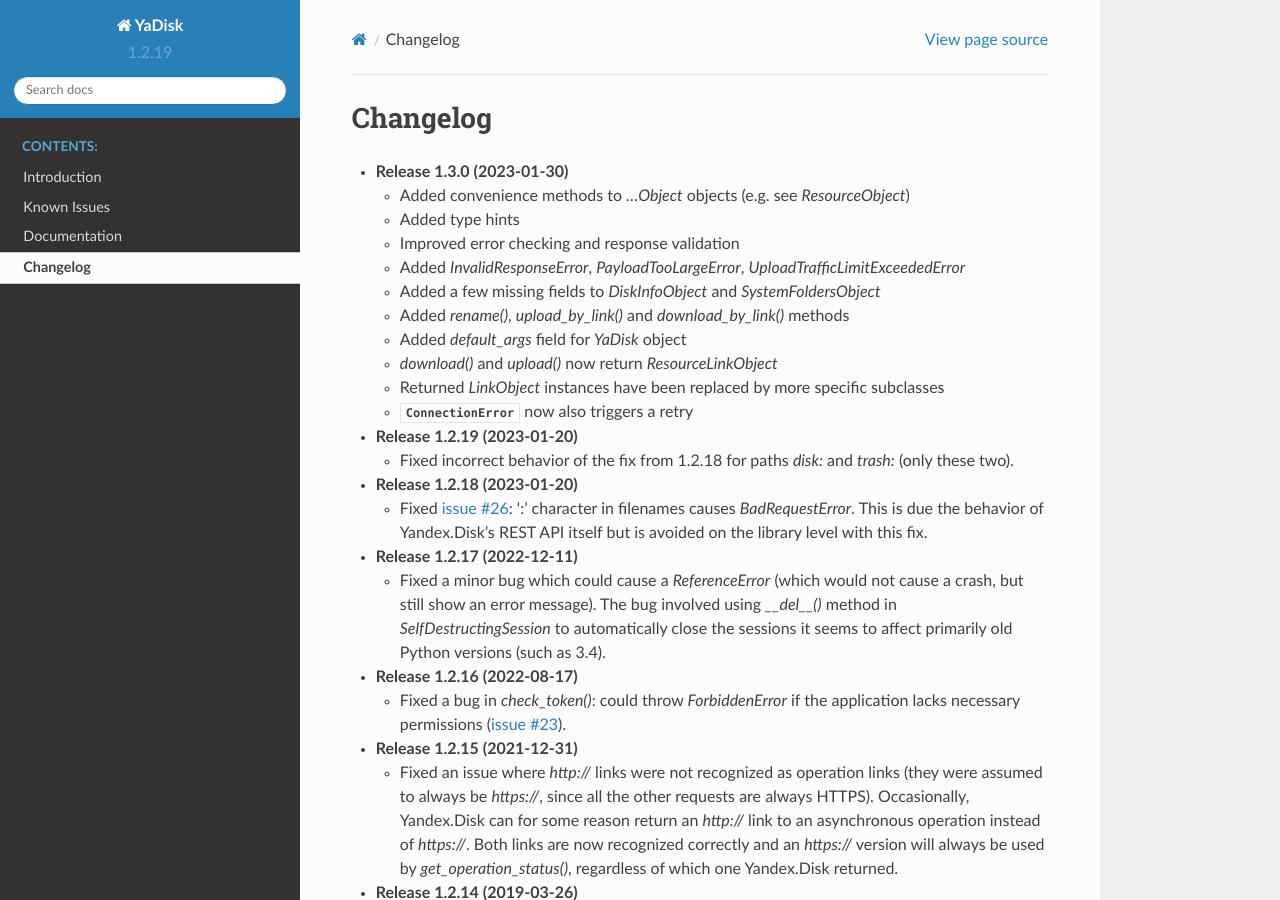
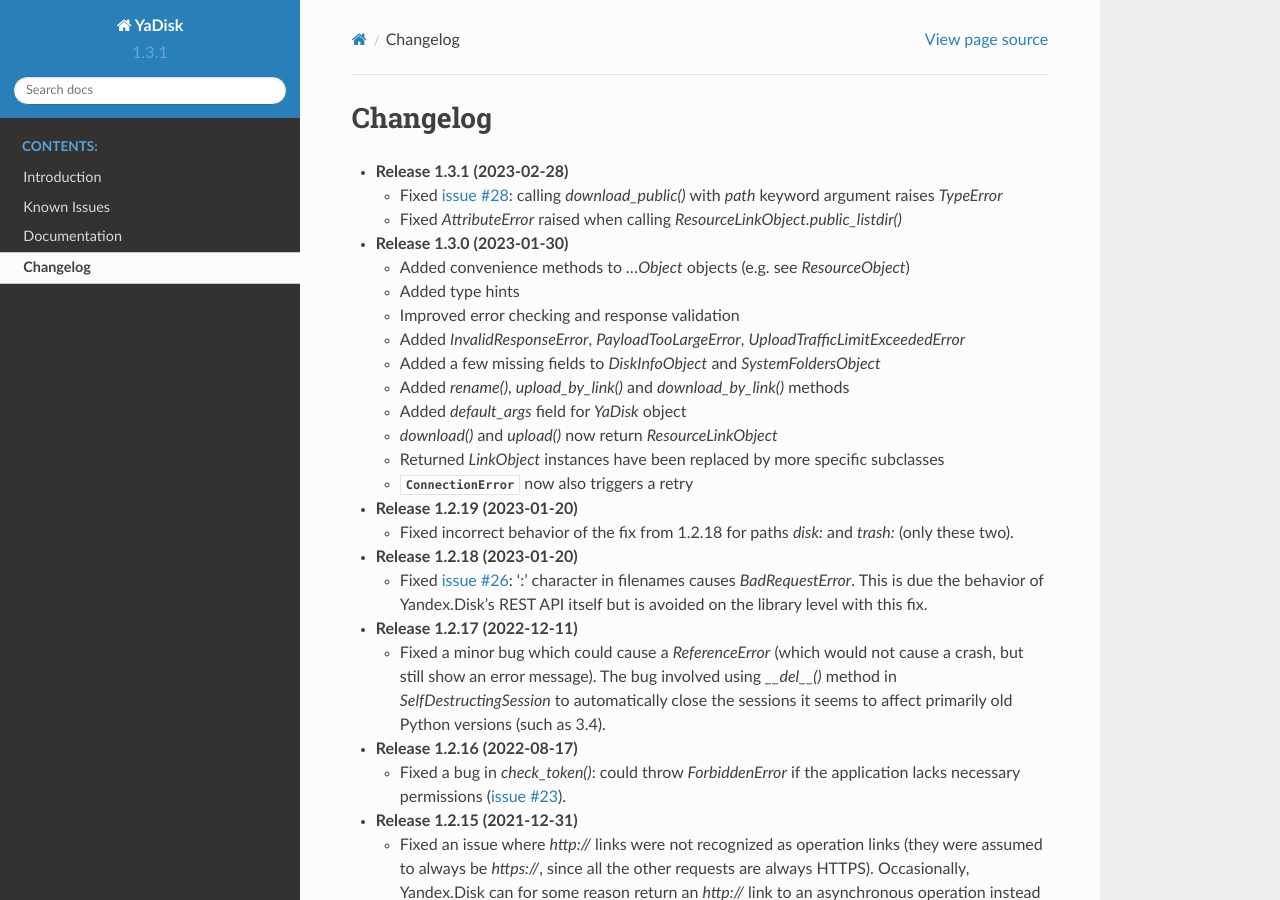
Before and after one commit to ivknv/yadisk, a Sphinx documentation site: the page built from docs/changelog.rst, in a window 1280 px wide and 900 px high. Built offline with Sphinx 7.4.7 and the Read the Docs theme 2.0.0, drawn with Linux system fonts in a browser that asks for light colours.

Commit message:
Version 1.3.1

```diff
--- a/README.en.rst
+++ b/README.en.rst
@@ -76,6 +76,12 @@
 .. _issue #7: https://github.com/ivknv/yadisk/issues/7
 .. _issue #23: https://github.com/ivknv/yadisk/issues/23
 .. _issue #26: https://github.com/ivknv/yadisk/issues/26
+.. _issue #28: https://github.com/ivknv/yadisk/issues/28
+
+* **Release 1.3.1 (2023-02-28)**
+
+  * Fixed `issue #28`_: calling :code:`download_public()` with :code:`path` keyword argument raises :code:`TypeError`
+  * Fixed :code:`AttributeError` raised when calling :code:`ResourceLinkObject.public_listdir()`
 
 * **Release 1.3.0 (2023-01-30)**
 
--- a/README.rst
+++ b/README.rst
@@ -76,6 +76,12 @@
 .. _issue #7: https://github.com/ivknv/yadisk/issues/7
 .. _issue #23: https://github.com/ivknv/yadisk/issues/23
 .. _issue #26: https://github.com/ivknv/yadisk/issues/26
+.. _issue #28: https://github.com/ivknv/yadisk/issues/28
+
+* **Release 1.3.1 (2023-02-28)**
+
+  * Исправлено `issue #28`_: :code:`TypeError` при вызове :code:`download_public()` с параметром :code:`path`
+  * Исправлено :code:`AttributeError` при вызове :code:`ResourceLinkObject.public_listdir()`
 
 * **Release 1.3.0 (2023-01-30)**
 
--- a/README.ru.rst
+++ b/README.ru.rst
@@ -76,6 +76,12 @@
 .. _issue #7: https://github.com/ivknv/yadisk/issues/7
 .. _issue #23: https://github.com/ivknv/yadisk/issues/23
 .. _issue #26: https://github.com/ivknv/yadisk/issues/26
+.. _issue #28: https://github.com/ivknv/yadisk/issues/28
+
+* **Release 1.3.1 (2023-02-28)**
+
+  * Исправлено `issue #28`_: :code:`TypeError` при вызове :code:`download_public()` с параметром :code:`path`
+  * Исправлено :code:`AttributeError` при вызове :code:`ResourceLinkObject.public_listdir()`
 
 * **Release 1.3.0 (2023-01-30)**
 
--- a/docs/changelog.rst
+++ b/docs/changelog.rst
@@ -6,6 +6,12 @@
 .. _issue #7: https://github.com/ivknv/yadisk/issues/7
 .. _issue #23: https://github.com/ivknv/yadisk/issues/23
 .. _issue #26: https://github.com/ivknv/yadisk/issues/26
+.. _issue #28: https://github.com/ivknv/yadisk/issues/28
+
+* **Release 1.3.1 (2023-02-28)**
+
+  * Fixed `issue #28`_: calling `download_public()` with `path` keyword argument raises `TypeError`
+  * Fixed `AttributeError` raised when calling `ResourceLinkObject.public_listdir()`
 
 * **Release 1.3.0 (2023-01-30)**
 
--- a/docs/conf.py
+++ b/docs/conf.py
@@ -60,9 +60,9 @@
 # built documents.
 #
 # The short X.Y version.
-version = '1.2.19'
+version = '1.3.1'
 # The full version, including alpha/beta/rc tags.
-release = '1.2.19'
+release = '1.3.1'
 
 # The language for content autogenerated by Sphinx. Refer to documentation
 # for a list of supported languages.
--- a/setup.py
+++ b/setup.py
@@ -12,7 +12,7 @@
     long_description = f.read()
 
 setup(name="yadisk",
-      version="1.3.0",
+      version="1.3.1",
       packages=find_packages(exclude=("tests",)),
       description="Библиотека-клиент REST API Яндекс.Диска / Yandex.Disk REST API client library",
       long_description=long_description,
--- a/yadisk/__init__.py
+++ b/yadisk/__init__.py
@@ -3,4 +3,4 @@
 from . import api, objects, exceptions, utils
 from .yadisk import YaDisk
 
-__version__ = "1.3.0"
+__version__ = "1.3.1"
```
Also changed, not shown: 2 other files.
